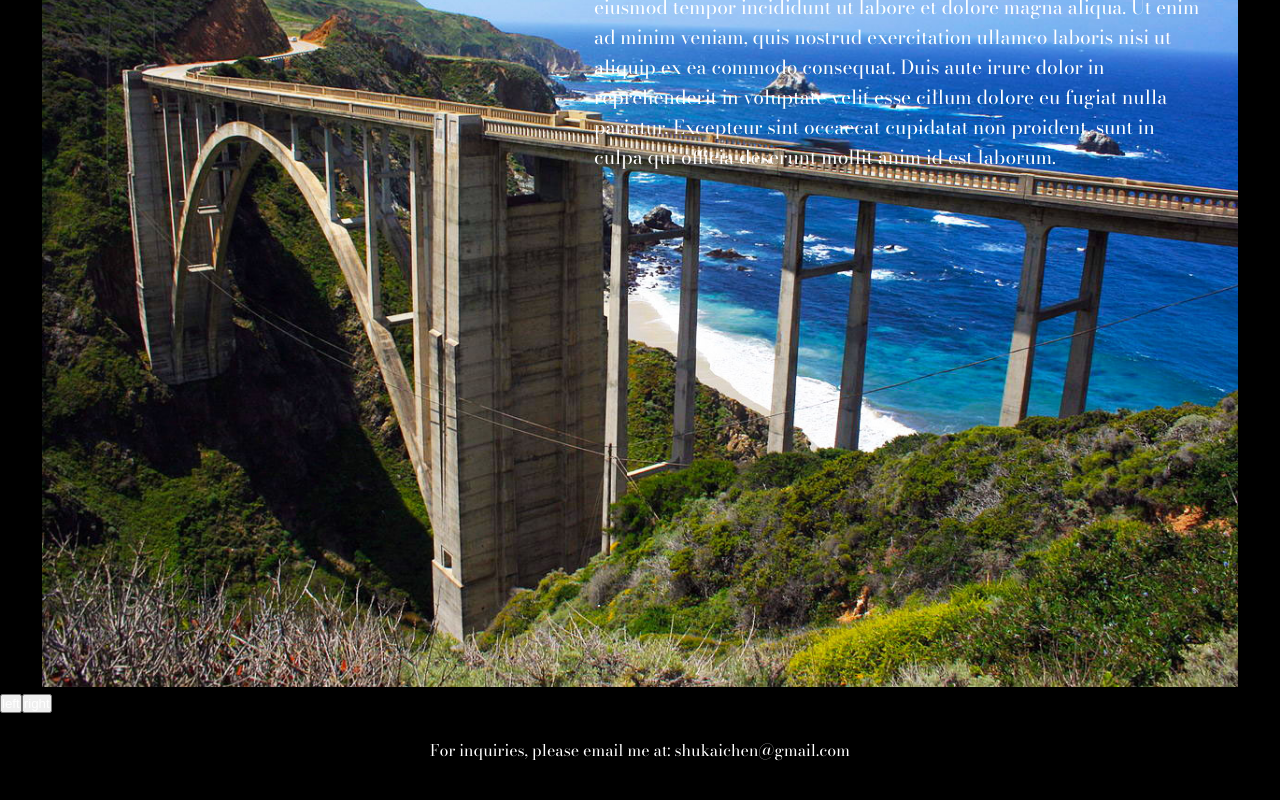
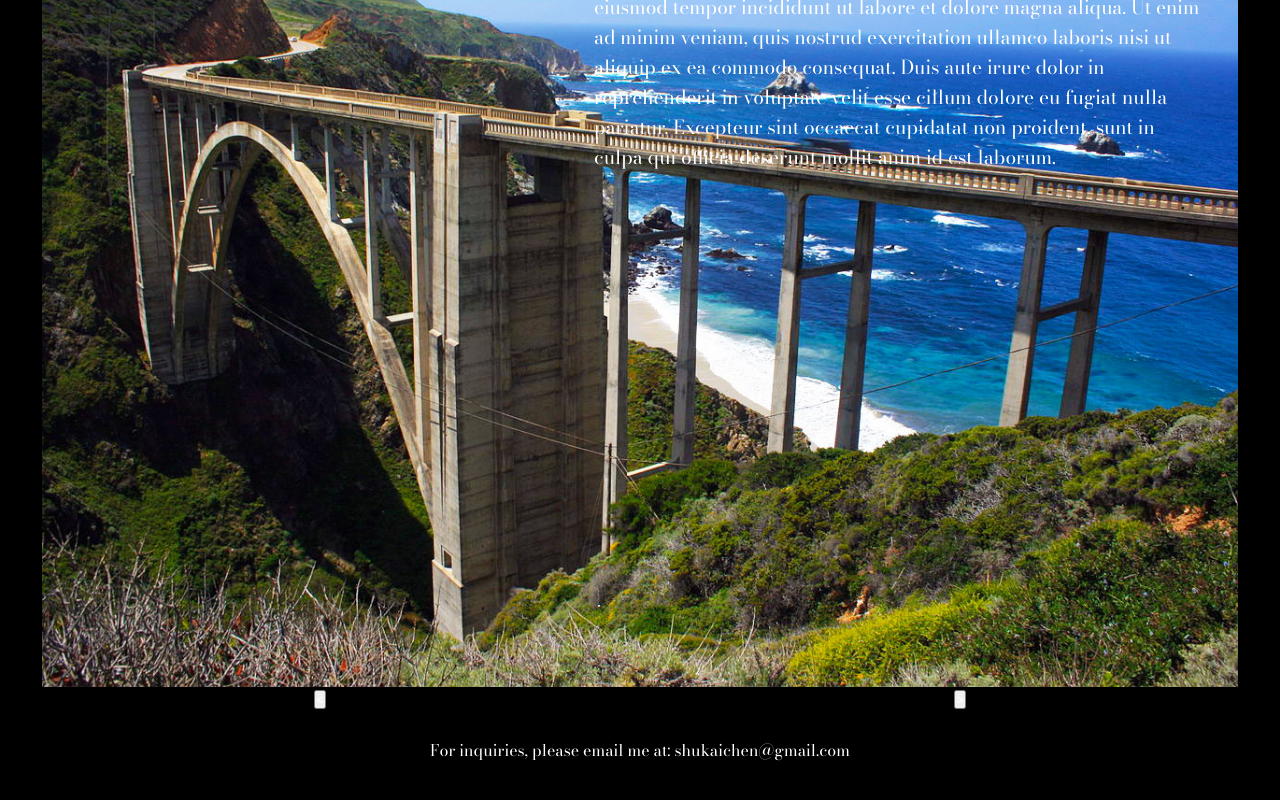
Before and after one commit to davidjakubiec/Kai-Chen-Photography, a React app: page / in a window 1280 px wide. Shown: the part 1298-2098 px from the top of the page. Built offline with nearby package versions, Linux system fonts and the light colour scheme; a web font is replaced by a local one.

Commit message:
formatted gallery buttons

```diff
--- a/src/App.scss
+++ b/src/App.scss
@@ -171,6 +171,12 @@ a {
     justify-content: start;
 }
 
+.button-container {
+    display: flex;
+    justify-content: space-around;
+    z-index: 100;
+}
+
 @media screen and (min-width: 200px) {
     .gallery-images {
         max-width: 100%;
--- a/src/components/Gallery.js
+++ b/src/components/Gallery.js
@@ -44,8 +44,10 @@ const Gallery = () => {
         ))}
 
     </div>
-    <button onClick={scrollPrev}>left</button>
-        <button onClick={scrollNext}> right</button>
+    <div className='button-container'>
+        <button onClick={scrollPrev}>{"<"}</button>
+        <button onClick={scrollNext}>{">"}</button>
+    </div>
     </div>
   )
 }
```
